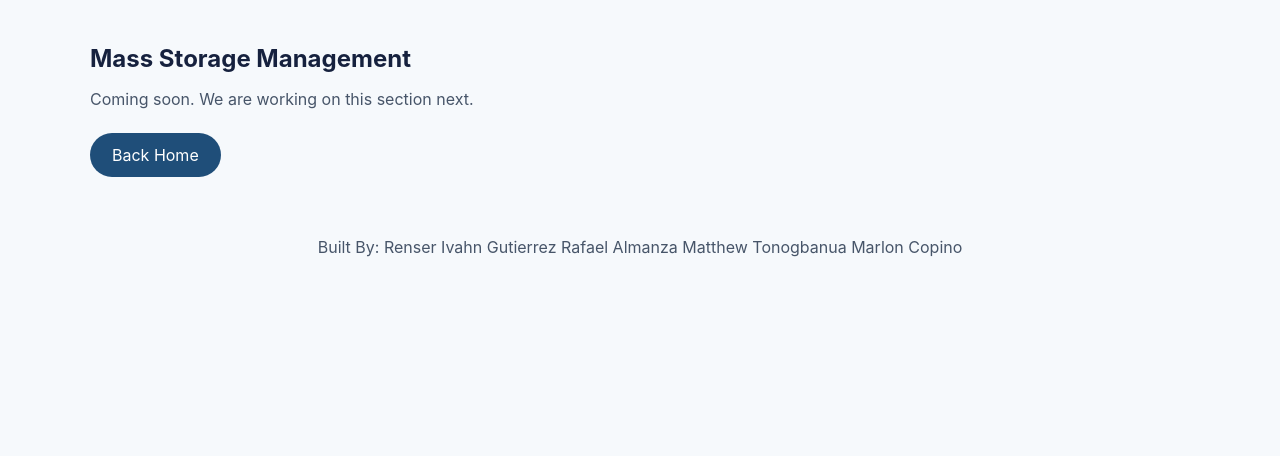
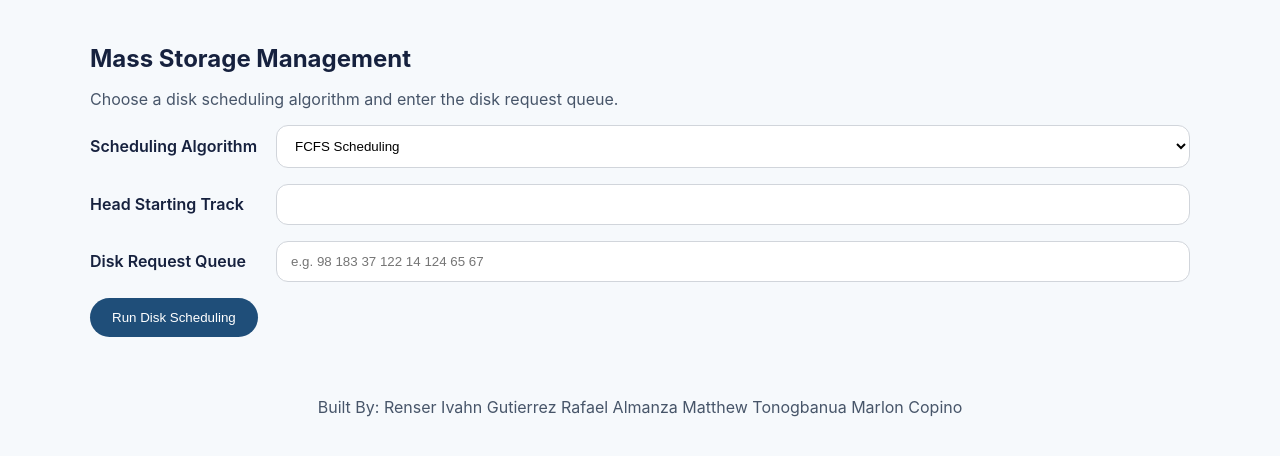
Before and after one commit to nolaram/CPU-Scheduling, a Flask app: page /mass-storage-management in a window 1280 px wide. Shown: the part 107-563 px from the top of the page. Run offline with Flask 2, Linux system fonts and the light colour scheme.

Commit message:
add_disk_Scheduling

```diff
--- a/app.py
+++ b/app.py
@@ -181,6 +181,107 @@ def run_page_replacement(algorithm, references, frames_count):
     if algorithm == "Counting":
         return counting_based_page_replacement(references, frames_count)
     return [], 0, 0, []
+
+
+def parse_disk_queue(text):
+    return [int(token) for token in text.strip().split() if token.strip()]
+
+
+def compute_disk_path(head, requests):
+    return [head] + requests
+
+
+def service_fcfs(head, requests):
+    return compute_disk_path(head, requests)
+
+
+def service_sstf(head, requests):
+    remaining = list(requests)
+    current = head
+    serviced = []
+    while remaining:
+        next_request = min(remaining, key=lambda r: abs(r - current))
+        serviced.append(next_request)
+        remaining.remove(next_request)
+        current = next_request
+    return compute_disk_path(head, serviced)
+
+
+def service_scan(head, requests):
+    requests_sorted = sorted(requests)
+    left = [r for r in requests_sorted if r < head]
+    right = [r for r in requests_sorted if r >= head]
+    if not right:
+        order = left[::-1]
+    else:
+        order = right + left[::-1]
+    return compute_disk_path(head, order)
+
+
+def service_cscan(head, requests):
+    requests_sorted = sorted(requests)
+    left = [r for r in requests_sorted if r < head]
+    right = [r for r in requests_sorted if r >= head]
+    if not right:
+        order = left[::-1]
+    else:
+        order = right + left
+    return compute_disk_path(head, order)
+
+
+def service_look(head, requests):
+    requests_sorted = sorted(requests)
+    left = [r for r in requests_sorted if r < head]
+    right = [r for r in requests_sorted if r >= head]
+    if not right:
+        order = left[::-1]
+    else:
+        order = right + left[::-1]
+    return compute_disk_path(head, order)
+
+
+def service_clook(head, requests):
+    requests_sorted = sorted(requests)
+    left = [r for r in requests_sorted if r < head]
+    right = [r for r in requests_sorted if r >= head]
+    if not right:
+        order = left[::-1]
+    else:
+        order = right + left
+    return compute_disk_path(head, order)
+
+
+def compute_head_movement(path):
+    return sum(abs(path[i] - path[i - 1]) for i in range(1, len(path)))
+
+
+def normalize_disk_points(path, width_per_point=110, height=190, margin=30):
+    min_val = min(path)
+    max_val = max(path)
+    value_range = max_val - min_val or 1
+    points = []
+    for idx, track in enumerate(path):
+        x = 40 + idx * width_per_point
+        y = margin + (max_val - track) / value_range * height
+        points.append({"x": x, "y": y, "label": track})
+    svg_width = 40 + len(path) * width_per_point
+    return points, svg_width, min_val, max_val
+
+
+def disk_schedule(algorithm, head, requests):
+    if algorithm == "FCFS":
+        return service_fcfs(head, requests)
+    if algorithm == "SSTF":
+        return service_sstf(head, requests)
+    if algorithm == "SCAN":
+        return service_scan(head, requests)
+    if algorithm == "C-SCAN":
+        return service_cscan(head, requests)
+    if algorithm == "LOOK":
+        return service_look(head, requests)
+    if algorithm == "C-LOOK":
+        return service_clook(head, requests)
+    return compute_disk_path(head, requests)
 
 ALGORITHM_LABELS = {
     "1": "First Come First Serve (FCFS)",
@@ -404,9 +505,34 @@ def virtual_memory():
     return render_template("virtual_memory.html")
 
 
-@app.route("/mass-storage-management")
+@app.route("/mass-storage-management", methods=["GET", "POST"])
 def mass_storage_management():
-    return render_template("coming_soon.html", title="Mass Storage Management")
+    if request.method == "POST":
+        algorithm = request.form.get("disk_algorithm")
+        head = request.form.get("head", type=int)
+        disk_queue_text = request.form.get("disk_queue", "")
+        requests = parse_disk_queue(disk_queue_text)
+
+        path = disk_schedule(algorithm, head, requests)
+        total_movement = compute_head_movement(path)
+        points, svg_width, min_track, max_track = normalize_disk_points(path)
+        polyline_points = " ".join(f"{int(p['x'])},{int(p['y'])}" for p in points)
+
+        return render_template(
+            "result_mass_storage.html",
+            algorithm=algorithm,
+            head=head,
+            disk_queue=requests,
+            path=path,
+            total_movement=total_movement,
+            points=points,
+            polyline_points=polyline_points,
+            svg_width=svg_width,
+            min_track=min_track,
+            max_track=max_track,
+        )
+
+    return render_template("mass_storage_management.html")
 
 
 if __name__ == "__main__":
--- a/templates/coming_soon.html
+++ /dev/null
@@ -1,11 +0,0 @@
-{% extends "base.html" %}
-
-{% block content %}
-<section class="page-title">
-  <h1>{{ title }}</h1>
-  <p>Coming soon. We are working on this section next.</p>
-</section>
-<div class="actions">
-  <a class="button" href="/">Back Home</a>
-</div>
-{% endblock %}
--- a/templates/index.html
+++ b/templates/index.html
@@ -19,9 +19,9 @@
     <h2>Virtual Memory</h2>
     <p>Simulate page replacement algorithms with your own reference string.</p>
   </a>
-  <a class="card disabled" href="#">
+  <a class="card" href="/mass-storage-management">
     <h2>Mass Storage</h2>
-    <p>Coming soon.</p>
+    <p>Simulate disk scheduling algorithms and head movement.</p>
   </a>
 </div>
 {% endblock %}
--- /dev/null
+++ b/templates/mass_storage_management.html
@@ -0,0 +1,34 @@
+{% extends "base.html" %}
+
+{% block content %}
+<section class="page-title">
+  <h1>Mass Storage Management</h1>
+  <p>Choose a disk scheduling algorithm and enter the disk request queue.</p>
+</section>
+
+<form method="post" id="mass-storage-form">
+  <div class="field-row">
+    <label for="disk_algorithm">Scheduling Algorithm</label>
+    <select name="disk_algorithm" id="disk_algorithm" required>
+      <option value="FCFS">FCFS Scheduling</option>
+      <option value="SSTF">SSTF Scheduling</option>
+      <option value="SCAN">SCAN Scheduling</option>
+      <option value="C-SCAN">C-SCAN Scheduling</option>
+      <option value="LOOK">LOOK Scheduling</option>
+      <option value="C-LOOK">C-LOOK Scheduling</option>
+    </select>
+  </div>
+
+  <div class="field-row">
+    <label for="head">Head Starting Track</label>
+    <input type="number" name="head" id="head" min="0" required />
+  </div>
+
+  <div class="field-row">
+    <label for="disk_queue">Disk Request Queue</label>
+    <input type="text" name="disk_queue" id="disk_queue" placeholder="e.g. 98 183 37 122 14 124 65 67" required />
+  </div>
+
+  <button type="submit" class="button primary">Run Disk Scheduling</button>
+</form>
+{% endblock %}
```
Also changed, not shown: static/style.css (+52 -0 lines), templates/result_mass_storage.html (added, +39 -0 lines).
